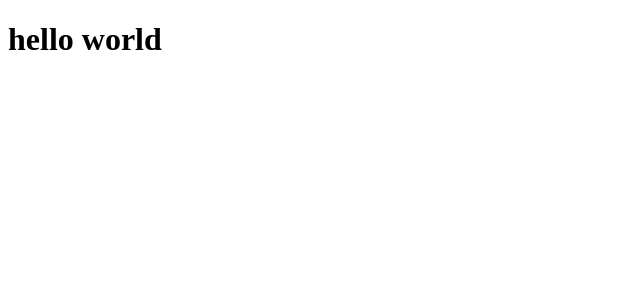
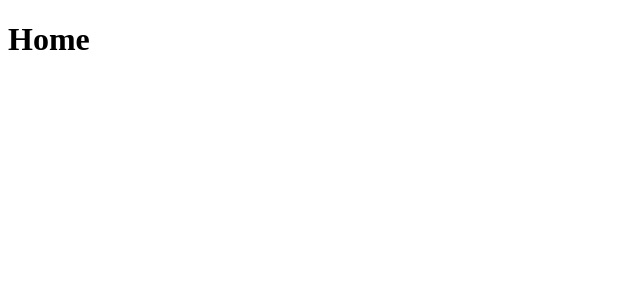
Before and after one commit to ixtk/ai-quizzer, a React (Vite) app in the folder frontend/: page / in a window 1280 px wide. Shown: the top 300 px of the page, without its empty margins (0-640 px from the left). Built offline with nearby package versions, Linux system fonts and the light colour scheme.

Commit message:
add react-router

```diff
--- a/frontend/src/App.jsx
+++ b/frontend/src/App.jsx
@@ -1,9 +1,12 @@
 import "./App.css"
+import { Routes, Route } from "react-router"
+import HomePage from "./Pages/HomePage"
 
 function App() {
-
   return (
-    <h1>hello world</h1>
+    <Routes>
+      <Route index element={<HomePage />} />
+    </Routes>
   )
 }
 
--- /dev/null
+++ b/frontend/src/Pages/HomePage.jsx
@@ -0,0 +1,4 @@
+function HomePage() {
+  return <h1>Home</h1>
+}
+export default HomePage
--- a/frontend/src/main.jsx
+++ b/frontend/src/main.jsx
@@ -1,9 +1,12 @@
-import { StrictMode } from 'react'
-import { createRoot } from 'react-dom/client'
-import App from './App.jsx'
+import { StrictMode } from "react"
+import { createRoot } from "react-dom/client"
+import App from "./App.jsx"
+import { BrowserRouter } from "react-router"
 
-createRoot(document.getElementById('root')).render(
+createRoot(document.getElementById("root")).render(
   <StrictMode>
-    <App />
-  </StrictMode>,
+    <BrowserRouter>
+      <App />
+    </BrowserRouter>
+  </StrictMode>
 )
```
